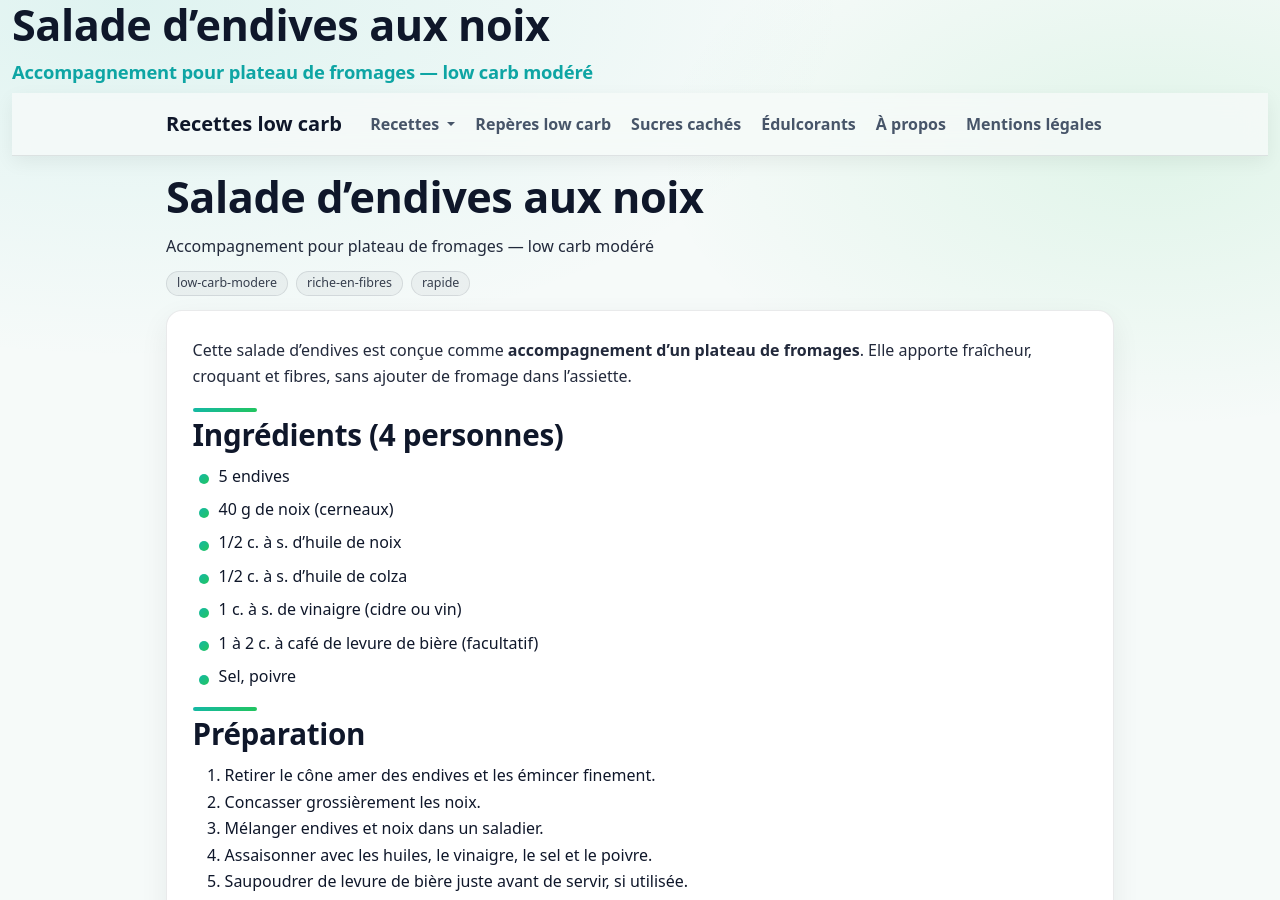
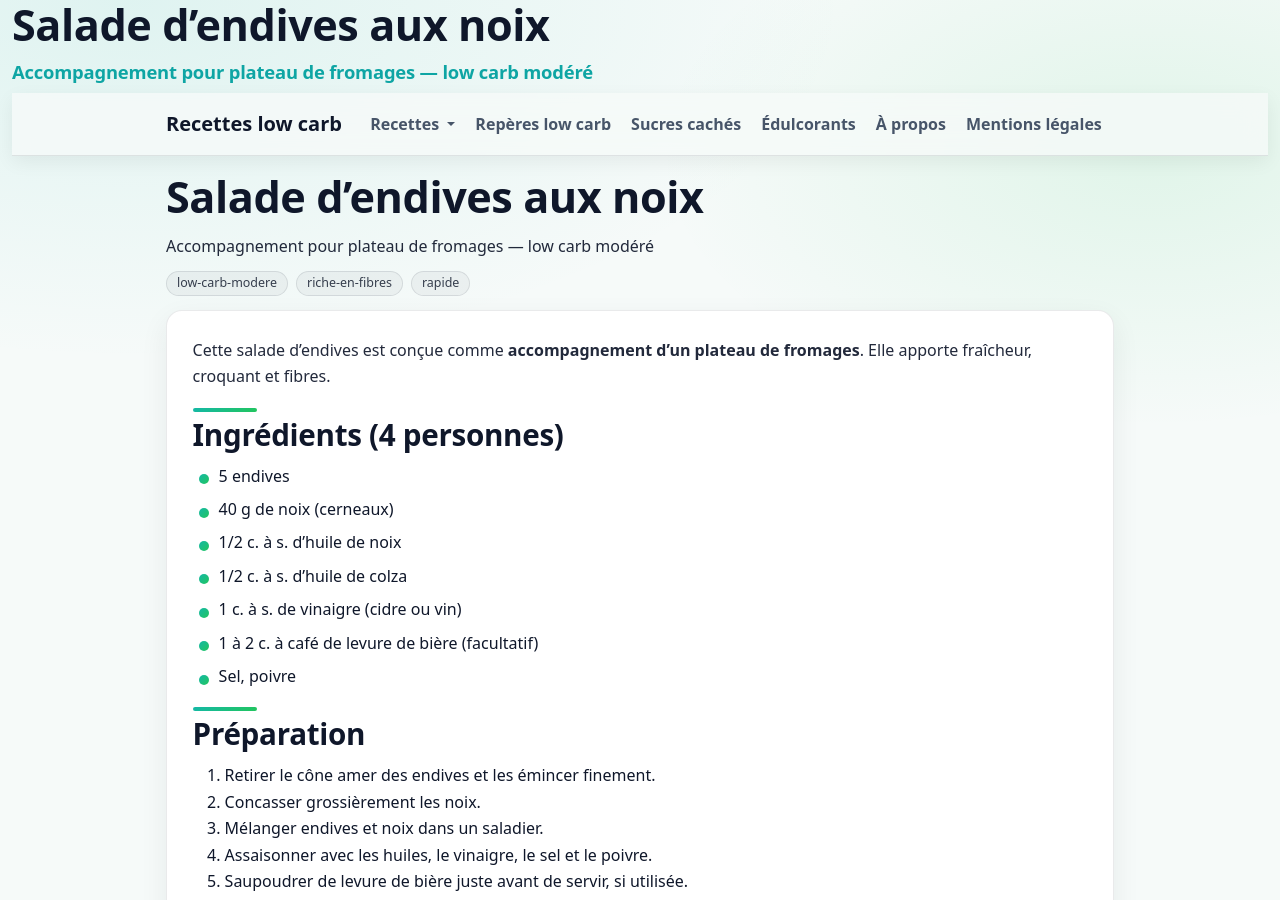
Before and after one commit to laurie-boissay/laurie-boissay.github.io, a Jekyll site: the page built from recettes/salade-endives-noix.html, in a window 1280 px wide and 900 px high. Built offline with Jekyll 4.4.1, drawn with Linux system fonts in a browser that asks for light colours.

Commit message:
Update salade-endives-noix.html

```diff
--- a/recettes/salade-endives-noix.html
+++ b/recettes/salade-endives-noix.html
@@ -37,7 +37,7 @@ extra_head: |
 
   <p>
     Cette salade d’endives est conçue comme <strong>accompagnement d’un plateau de fromages</strong>.
-    Elle apporte fraîcheur, croquant et fibres, sans ajouter de fromage dans l’assiette.
+    Elle apporte fraîcheur, croquant et fibres.
   </p>
 
   <h2>Ingrédients (4 personnes)</h2>
```
